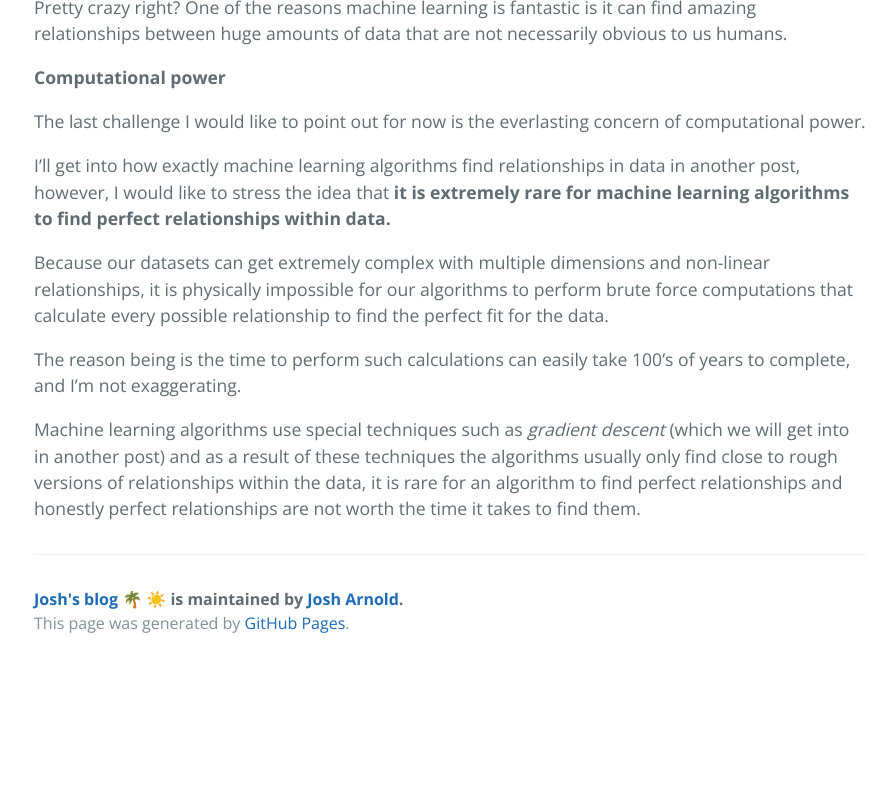
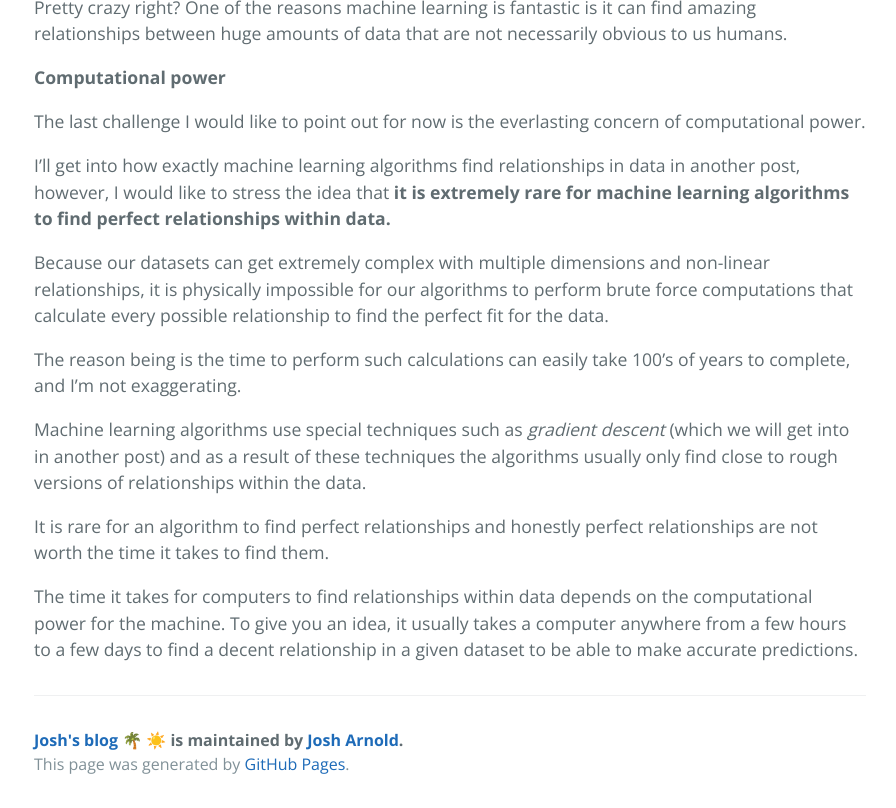
Before and after one commit to josharnoldjosh/josharnoldjosh.github.io, a Jekyll site: the page built from _posts/2017-06-14-ai-explained-part1.markdown, in a window 1280 px wide and 900 px high, scrolled down 6230 px, cut to the strip 92-900 px from the top of the window. Shown: the whole strip, without its empty margins (190-1086 px from the left). Built offline with Jekyll 4.4.1, drawn with Linux system fonts in a browser that asks for light colours; before the commit the page ends 6989 px from its top, so only the background shows below that.

Commit message:
Update 2017-06-14-ai-explained-part1.markdown

```diff
--- a/_posts/2017-06-14-ai-explained-part1.markdown
+++ b/_posts/2017-06-14-ai-explained-part1.markdown
@@ -150,4 +150,8 @@ Because our datasets can get extremely complex with multiple dimensions and non-
 
 The reason being is the time to perform such calculations can easily take 100's of years to complete, and I'm not exaggerating.
 
-Machine learning algorithms use special techniques such as *gradient descent* (which we will get into in another post) and as a result of these techniques the algorithms usually only find close to rough versions of relationships within the data, it is rare for an algorithm to find perfect relationships and honestly perfect relationships are not worth the time it takes to find them.
+Machine learning algorithms use special techniques such as *gradient descent* (which we will get into in another post) and as a result of these techniques the algorithms usually only find close to rough versions of relationships within the data.
+
+It is rare for an algorithm to find perfect relationships and honestly perfect relationships are not worth the time it takes to find them.
+
+The time it takes for computers to find relationships within data depends on the computational power for the machine. To give you an idea, it usually takes a computer anywhere from a few hours to a few days to find a decent relationship in a given dataset to be able to make accurate predictions.
```
